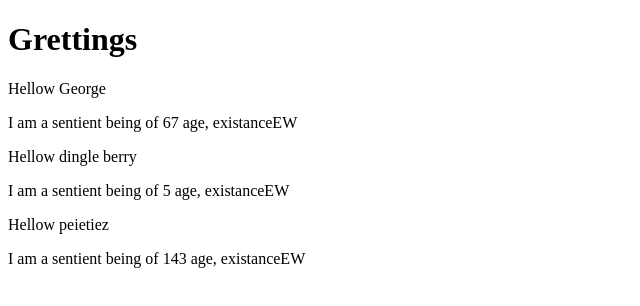
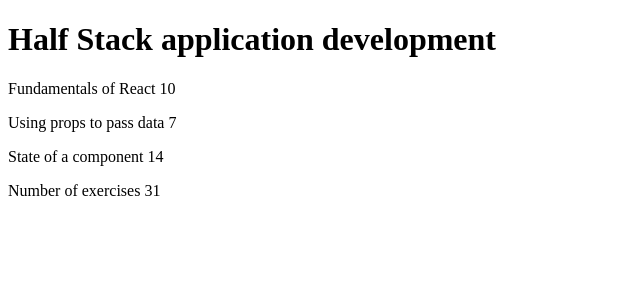
Before and after one commit to CodingKarnage/FullStackOpen-ReactCourse, a React (Create React App) app: page / in a window 1280 px wide. Shown: the top 306 px of the page, without its empty margins (0-640 px from the left). Built offline with nearby package versions, Linux system fonts and the light colour scheme.

Commit message:
Exercise 1.1

```diff
--- a/src/App.js
+++ b/src/App.js
@@ -1,26 +1,45 @@
-const Hello = (props) => {
-  console.log(props)
+const Header = (props) => {
   return (
-    <div>
-      <p>Hellow {props.name}</p>
-      <p>I am a sentient being of {props.age} age, existanceEW</p>
-    </div>
+    <>
+      <h1>{props.course}</h1>
+    </>
+  )
+}
+
+const Content = (props) => {
+  return (
+    <>
+      <p>{props.part1} {props.exercises1}</p>
+      <p>{props.part2} {props.exercises2}</p>
+      <p>{props.part3} {props.exercises3}</p>
+    </>
+  )
+}
+
+const Total = (props) => {
+  return (
+    <>
+      <p>Number of exercises {props.a + props.b + props.c}</p>
+    </>
   )
 }
 
 const App = () => {
-  const name = 'peietiez'
-  const age = 143
+  const course = 'Half Stack application development'
+  const part1 = 'Fundamentals of React'
+  const exercises1 = 10
+  const part2 = 'Using props to pass data'
+  const exercises2 = 7
+  const part3 = 'State of a component'
+  const exercises3 = 14
 
   return (
-    <di>
-      <h1>Grettings</h1>
-      <Hello name='George' age={54+13}/>
-      <Hello name='dingle berry' age={5}/>
-      <Hello name={name} age={age}/>
-
-    </di>
+    <>
+      <Header course={course}/>
+      <Content part1={part1} part2={part2} part3={part3} exercises1={exercises1} exercises2={exercises2} exercises3={exercises3} />
+      <Total a={exercises1} b={exercises2} c={exercises3} />
+    </>
   )
 }
 
-export default App;
+export default App
```
